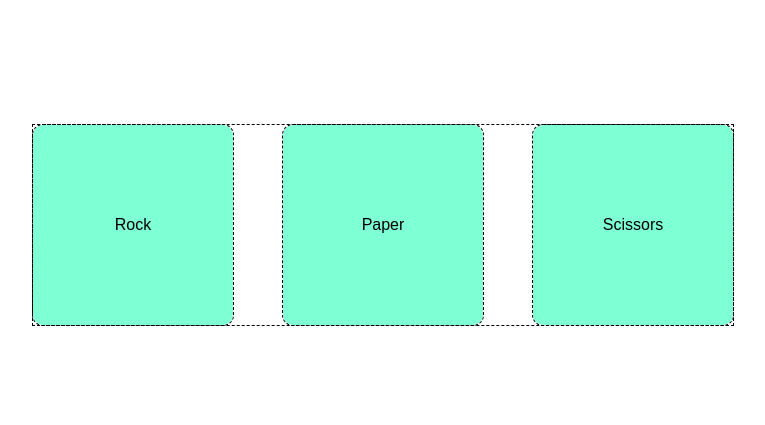
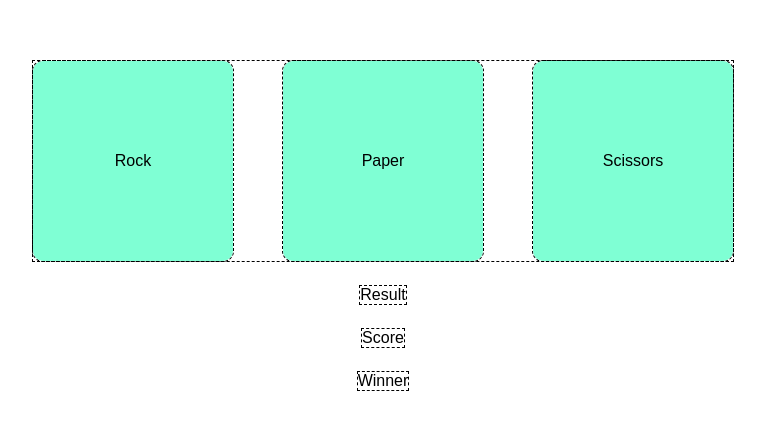
Before and after one commit to wmartyr/rock-paper-scissors, a plain HTML site: page index.html in a window 1280 px wide. Shown: the part 175-600 px from the top of the page, without its empty margins (257-1022 px from the left). Drawn offline with Linux system fonts and the light colour scheme.

Commit message:
Add results div

```diff
--- a/index.html
+++ b/index.html
@@ -15,6 +15,9 @@
     <button id="Paper">Paper</button>
     <button id="Scissors">Scissors</button>
   </div>
+  <div class="results" id="roundResult">Result</div>
+  <div class="results" id="runningScore">Score</div>
+  <div class="results" id="winner">Winner</div>
   <script src="./scripts/script.js"></script>
 </body>
 
--- a/styles/style.css
+++ b/styles/style.css
@@ -18,6 +18,7 @@ body {
   justify-content: center;
   align-items: center;
   height: 100vh;
+  gap: 25px;
 }
 
 .rpsButtons {
@@ -41,3 +42,9 @@ button {
   height: 200px;
   border-radius: 10px;
 }
+
+.results {
+  font-family: Arial, Helvetica, sans-serif;
+  font-size: 1rem;
+
+}
```
